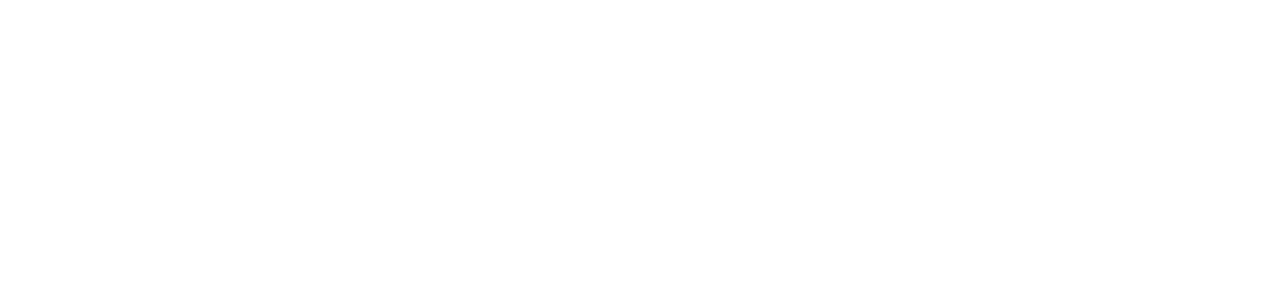
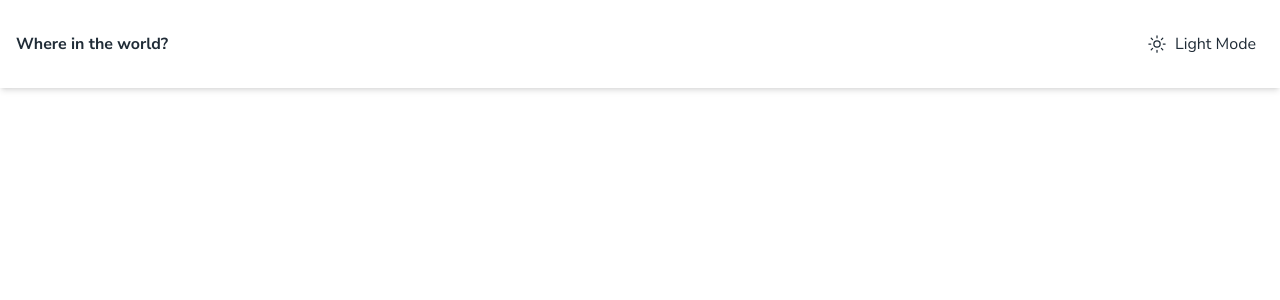
Before and after one commit to Squ1nty/rest-countries-api-with-color-theme-switcher, a Next.js app: page / in a window 1280 px wide. Shown: the top 300 px of the page. Built offline with nearby package versions, Linux system fonts and the light colour scheme.

Commit message:
Got ThemeProvider up and running. Header and Body theme colors work as expected.

```diff
--- /dev/null
+++ b/app/AppContent/AppContent.tsx
@@ -0,0 +1,14 @@
+'use client';
+
+import Header from "./Header";
+import { useTheme } from "../contextFiles/ThemeContext";
+
+export default function AppContent() {
+  const { theme } = useTheme();
+
+  return(
+    <div className={`w-full h-svh overflow-hidden ${theme === 'dark' ? 'bg-[var(--blue-950)]' : 'bg-white'}`}>
+      <Header></Header>
+    </div>
+  );
+}
--- /dev/null
+++ b/app/AppContent/Header.tsx
@@ -0,0 +1,52 @@
+'use client';
+
+import { useTheme } from "../contextFiles/ThemeContext";
+
+export default function Header(){
+
+  const { theme, toggleTheme } = useTheme();
+
+  return(
+  <header className={`w-full sticky top-0 px-4 py-6 shadow-md flex space-between items-center justify-between ${theme === 'dark' ? 'bg-[var(--blue-900)] text-white' : 'bg-white text-[var(--blue-950)]'}`}>
+    <div className="container w-fit"> {/* Actual heading location */}
+      <h1 className="font-bold "><a href='/'>Where in the world?</a></h1>
+    </div>
+    <button className={`flex items-center gap-2 p-2 rounded-lg ${theme === 'dark' ? 'hover:bg-gray-600' : 'hover:bg-gray-200'} transition-colors duration-150 cursor-pointer`} onClick={toggleTheme}> {/* Theme toggle location */}
+      <svg xmlns="http://www.w3.org/2000/svg" className={`ionicon w-5 h-5 ${theme === 'dark' ? 'text-white' : 'text-[var(--blue-950)]'}`} viewBox="0 0 512 512" >
+        {theme === 'dark' ? (
+          <path
+            d="M160 136c0-30.62 4.51-61.61 16-88C99.57 81.27 48 159.32 48 248c0 119.29 96.71 216 216 216 88.68 0 166.73-51.57 200-128-26.39 11.49-57.38 16-88 16-119.29 0-216-96.71-216-216z"
+            fill="none"
+            stroke="currentColor"
+            strokeLinecap="round"
+            strokeLinejoin="round"
+            strokeWidth="32"
+          />
+        ) : (
+          <>
+            <path
+              fill="none"
+              stroke="currentColor"
+              strokeLinecap="round"
+              strokeMiterlimit="10"
+              strokeWidth="32"
+              d="M256 48v48M256 416v48M403.08 108.92l-33.94 33.94M142.86 369.14l-33.94 33.94M464 256h-48M96 256H48M403.08 403.08l-33.94-33.94M142.86 142.86l-33.94-33.94"
+            />
+            <circle
+              cx="256"
+              cy="256"
+              r="80"
+              fill="none"
+              stroke="currentColor"
+              strokeLinecap="round"
+              strokeMiterlimit="10"
+              strokeWidth="32"
+            />
+          </>
+        )}
+      </svg>
+      <p className='text-nowrap'>{theme === 'light' ? 'Light Mode' : 'Dark Mode'}</p>
+    </button>
+  </header>
+  );
+}
--- /dev/null
+++ b/app/contextFiles/ThemeContext.tsx
@@ -0,0 +1,46 @@
+// context/ThemeContext.tsx
+'use client';
+
+import { createContext, useContext, useState, useEffect, ReactNode } from 'react';
+
+type Theme = 'light' | 'dark';
+
+interface ThemeContextType {
+  theme: Theme;
+  toggleTheme: () => void;
+}
+
+const ThemeContext = createContext<ThemeContextType | undefined>(undefined);
+
+export function ThemeProvider({ children }: { children: ReactNode }) {
+  const [theme, setTheme] = useState<Theme>('light');
+
+  useEffect(() => {
+    const stored = localStorage.getItem('theme') as Theme | null;
+    if (stored) setTheme(stored);
+  }, []);
+
+  useEffect(() => {
+    document.documentElement.setAttribute('data-theme', theme);
+  }, [theme]);
+
+  const toggleTheme = () => {
+    setTheme(prev => {
+      const next: Theme = prev === 'light' ? 'dark' : 'light';
+      localStorage.setItem('theme', next);
+      return next;
+    });
+  };
+
+  return (
+    <ThemeContext.Provider value={{ theme, toggleTheme }}>
+      {children}
+    </ThemeContext.Provider>
+  );
+}
+
+export function useTheme(): ThemeContextType {
+  const context = useContext(ThemeContext);
+  if (!context) throw new Error('useTheme must be used within a ThemeProvider');
+  return context;
+}
--- a/app/globals.css
+++ b/app/globals.css
@@ -1,9 +1,6 @@
 @import "tailwindcss";
 
 :root {
-  --background: #ffffff;
-  --foreground: #171717;
-
   --blue-900: hsl(209, 23%, 22%);   /* Dark Mode Elements */
   --blue-950: hsl(207, 26%, 17%);   /* Dark Mode Background */
   --grey-950: hsl(200, 15%, 8%);    /* Light Mode Text */
--- a/app/page.tsx
+++ b/app/page.tsx
@@ -1,7 +1,12 @@
-export default function Home() {
-  return (
-    <div className="">
+import { ThemeProvider } from "./contextFiles/ThemeContext";
+import { useTheme } from "./contextFiles/ThemeContext";
 
-    </div>
+import AppContent from "./AppContent/AppContent";
+
+export default function Home(){
+  return(
+    <ThemeProvider>
+      <AppContent />
+    </ThemeProvider>
   );
 }
```
Also changed, not shown: public/moon-outline.svg (added), public/sunny-outline.svg (added).
